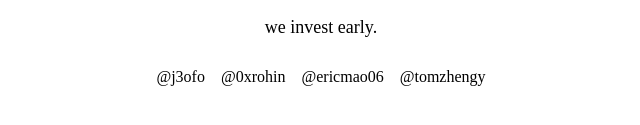
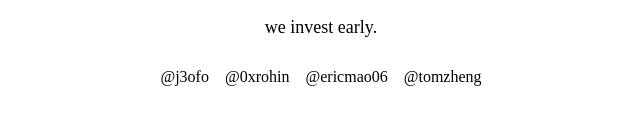
Before and after one commit to jeofo/0x41.vc, a plain HTML site: page index.html in a window 1280 px wide. Shown: the part 377-502 px from the top of the page, 319-959 px from the left. Drawn offline with nearby package versions, Linux system fonts and the light colour scheme; a web font is replaced by a local one.

Commit message:
Update Twitter link for user @tomzheng

```diff
--- a/index.html
+++ b/index.html
@@ -49,7 +49,7 @@
         <a href="https://twitter.com/j3ofo" target="_blank">@j3ofo</a>
         <a href="https://twitter.com/0xrohin" target="_blank">@0xrohin</a>
         <a href="https://twitter.com/EricMao06" target="_blank">@ericmao06</a>
-        <a href="https://twitter.com/tomzhengy" target="_blank">@tomzhengy</a>
+        <a href="https://twitter.com/tomzheng" target="_blank">@tomzheng</a>
       </div>
     </main>
   </body>
```
